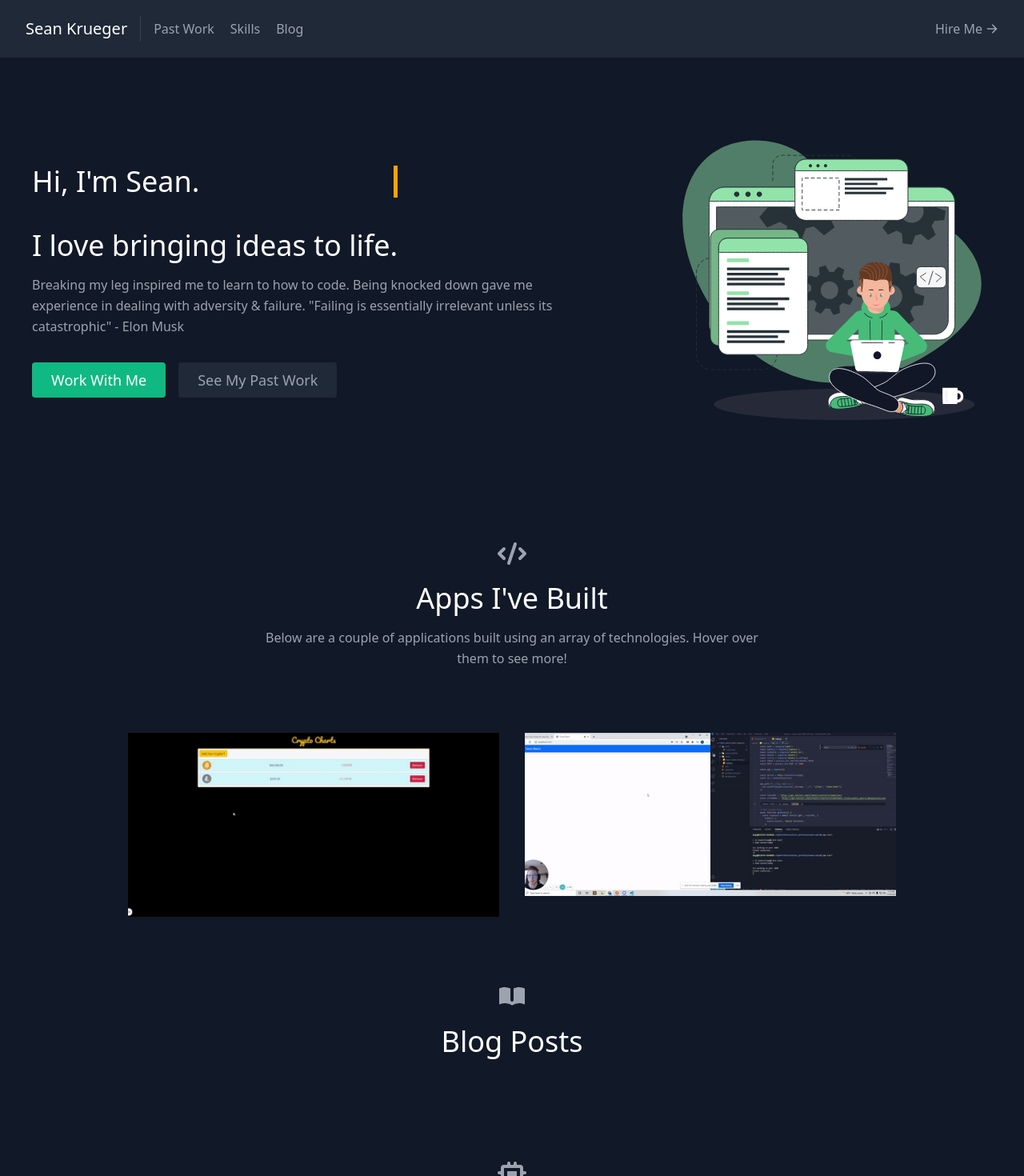
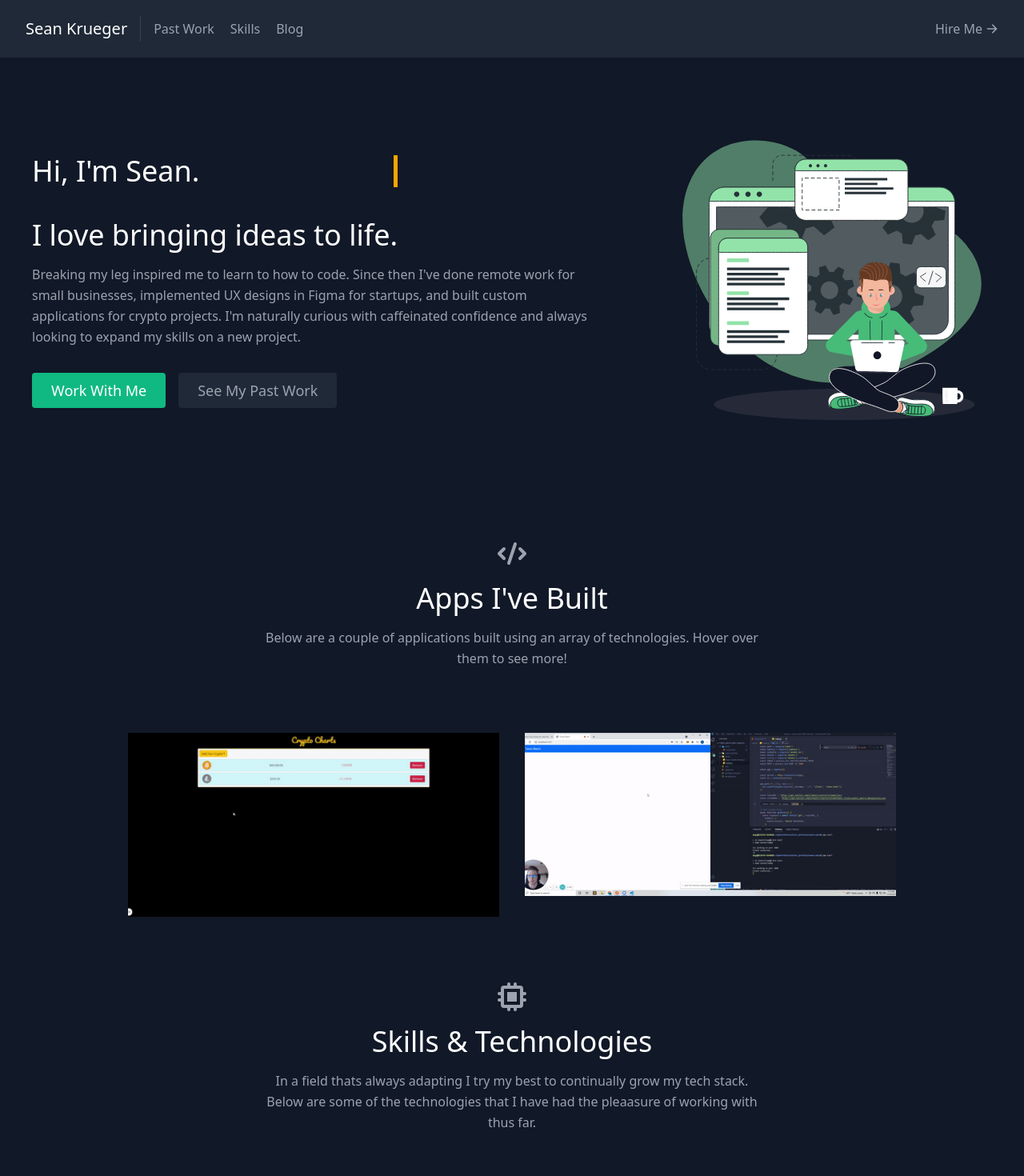
Before and after one commit to Sean-Krueger/my-portfolio, a React (Create React App) app: page / in a window 1280 px wide. Shown: the top 1470 px of the page at 80% size. Built offline with nearby package versions, Linux system fonts and the light colour scheme.

Commit message:
update about

```diff
--- a/src/App.js
+++ b/src/App.js
@@ -18,7 +18,7 @@ export default function App() {
       <Navbar />
       <About />
       <Projects />
-      <Blog />
+      {/* <Blog /> */}
       <Skills />
       {/* <Testimonials /> */}
       <Contact />
--- a/src/components/About.js
+++ b/src/components/About.js
@@ -23,8 +23,10 @@ export default function About() {
             <br className="hidden lg:inline-block" />I love bringing ideas to life.
           </h1>
           <p className="mb-8 leading-relaxed">
-            Breaking my leg inspired me to learn to how to code. Being knocked down gave me experience in dealing with adversity
-            & failure. "Failing is essentially irrelevant unless its catastrophic" - Elon Musk
+            Breaking my leg inspired me to learn to how to code. Since then I've done remote work for small businesses,
+            implemented UX designs in Figma for startups, and built custom applications for crypto projects.
+            I'm naturally curious with caffeinated confidence and always looking to expand my skills on a new project.
+
             </p>
           <div className="flex justify-center">
             <a
```
